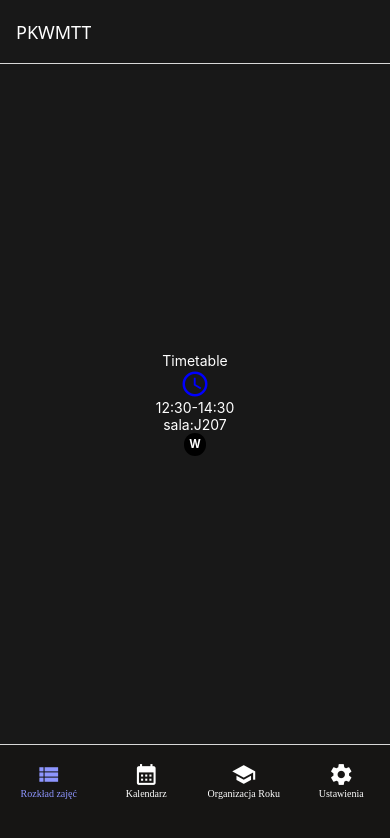
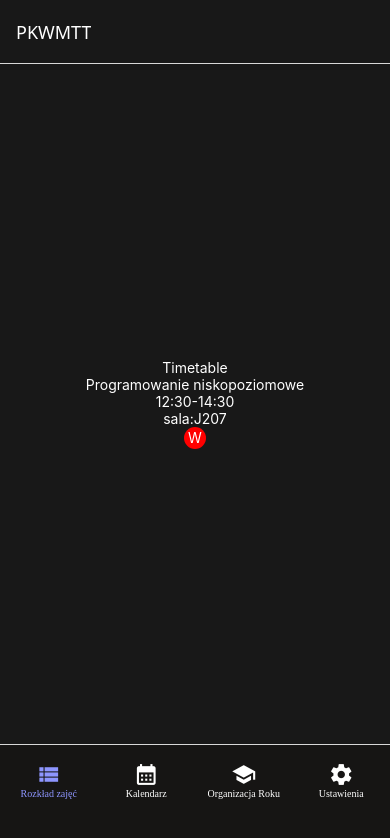
Before and after one commit to PKTTTeam/PKWMTT-frontend-mobile, a React Native app: screen / in a window 390 px wide. Shown: the top 838 px of the page. Built offline with nearby package versions, Linux system fonts and the light colour scheme.

Commit message:
feat: add subjectName component and refactor LetterIcon

```diff
--- a/src/app/tabs/TimetableScreen/TimetableScreen.tsx
+++ b/src/app/tabs/TimetableScreen/TimetableScreen.tsx
@@ -1,18 +1,18 @@
 import { View, Text } from 'react-native';
-import Icon from 'react-native-vector-icons/MaterialIcons';
 import TimeRange from '../../../components/ui/TimeRange';
 import RoomInfo from '../../../components/ui/RoomInfo';
 import globalStyles from '../../../styles/globalStyles';
-import LetterIcon from '../../../components/ui/letterIcon';
+import LetterIcon from '../../../components/ui/LetterIcon';
+import SubjectName from '../../../components/ui/SubjectName';
 
 const TimetableScreen = () => {
   return (
     <View style={globalStyles.ScreenContainer}>
       <Text style={globalStyles.text}>Timetable</Text>
-      <Icon name="schedule" size={30} color={'blue'} />
+      <SubjectName subject="Programowanie niskopoziomowe" />
       <TimeRange timeStart={'12:30'} timeEnd={'14:30'} />
       <RoomInfo room={'J207'} />
-      <LetterIcon />
+      <LetterIcon bgColor="red" letter="W" letterColor="white" />
     </View>
   );
 };
--- a/src/components/ui/RoomInfo.tsx
+++ b/src/components/ui/RoomInfo.tsx
@@ -1,8 +1,8 @@
 import { Text } from 'react-native';
-import type { RoomInfoTypes } from '../../types/global';
+import type { RoomInfoProps } from '../../types/global';
 import globalStyles from '../../styles/globalStyles';
 
-const RoomInfo: React.FC<RoomInfoTypes> = ({ room }) => {
+const RoomInfo: React.FC<RoomInfoProps> = ({ room }) => {
   return <Text style={globalStyles.text}>sala:{room}</Text>;
 };
 
--- /dev/null
+++ b/src/components/ui/SubjectName.tsx
@@ -0,0 +1,9 @@
+import { Text } from 'react-native';
+import { SubjectNameProps } from '../../types/global';
+import globalStyles from '../../styles/globalStyles';
+
+const SubjectName: React.FC<SubjectNameProps> = ({ subject }) => {
+  return <Text style={globalStyles.text}>{subject}</Text>;
+};
+
+export default SubjectName;
--- a/src/components/ui/letterIcon.tsx
+++ b/src/components/ui/letterIcon.tsx
@@ -1,31 +1,17 @@
-import { View, Text, StyleSheet } from 'react-native';
+import { View, Text } from 'react-native';
+import globalStyles from '../../styles/globalStyles';
+import { LetterIconProps } from '../../types/global';
 
-// used for size references
-import { Dimensions } from 'react-native';
-const { width, height } = Dimensions.get('window');
-
-const iconSize = (width + height) * 0.018; // Reference size
-
-const LetterIcon = ({ color = 'black', letter = 'W', letterColor = 'white'}) => {
+const LetterIcon: React.FC<LetterIconProps> = ({
+  bgColor,
+  letter,
+  letterColor,
+}) => {
   return (
-    <View style={[styles.icon, { backgroundColor: color }]}>
-      <Text style={[styles.text, {color: letterColor }]}>{letter}</Text>
+    <View style={[globalStyles.icon, { backgroundColor: bgColor }]}>
+      <Text style={[globalStyles.text, { color: letterColor }]}>{letter}</Text>
     </View>
   );
 };
 
-const styles = StyleSheet.create({
-  icon: {
-    width: iconSize,
-    height: iconSize,
-    borderRadius: 50,
-    justifyContent: 'center',
-    alignItems: 'center',
-  },
-  text: {
-    fontWeight: 'bold',
-    fontSize: iconSize * 0.5,
-  },
-});
-
 export default LetterIcon;
--- a/src/styles/globalStyles.ts
+++ b/src/styles/globalStyles.ts
@@ -1,4 +1,9 @@
-import { StyleSheet } from 'react-native';
+import { StyleSheet, Dimensions } from 'react-native';
+
+const { width, height } = Dimensions.get('window');
+
+const iconSize = (width + height) * 0.018;
+const iconRadius = iconSize / 2;
 
 const globalStyles = StyleSheet.create({
   ScreenContainer: {
@@ -10,6 +15,17 @@ const globalStyles = StyleSheet.create({
   text: {
     color: '#FFFFFF',
   },
+  icon: {
+    width: iconSize,
+    height: iconSize,
+    borderRadius: iconRadius,
+    justifyContent: 'center',
+    alignItems: 'center',
+  },
+  textIcon: {
+    fontWeight: 'bold',
+    fontSize: iconSize * 0.5,
+  },
 });
 
 export default globalStyles;
```
Also changed, not shown: src/types/global.d.ts (+11 -1 lines).
